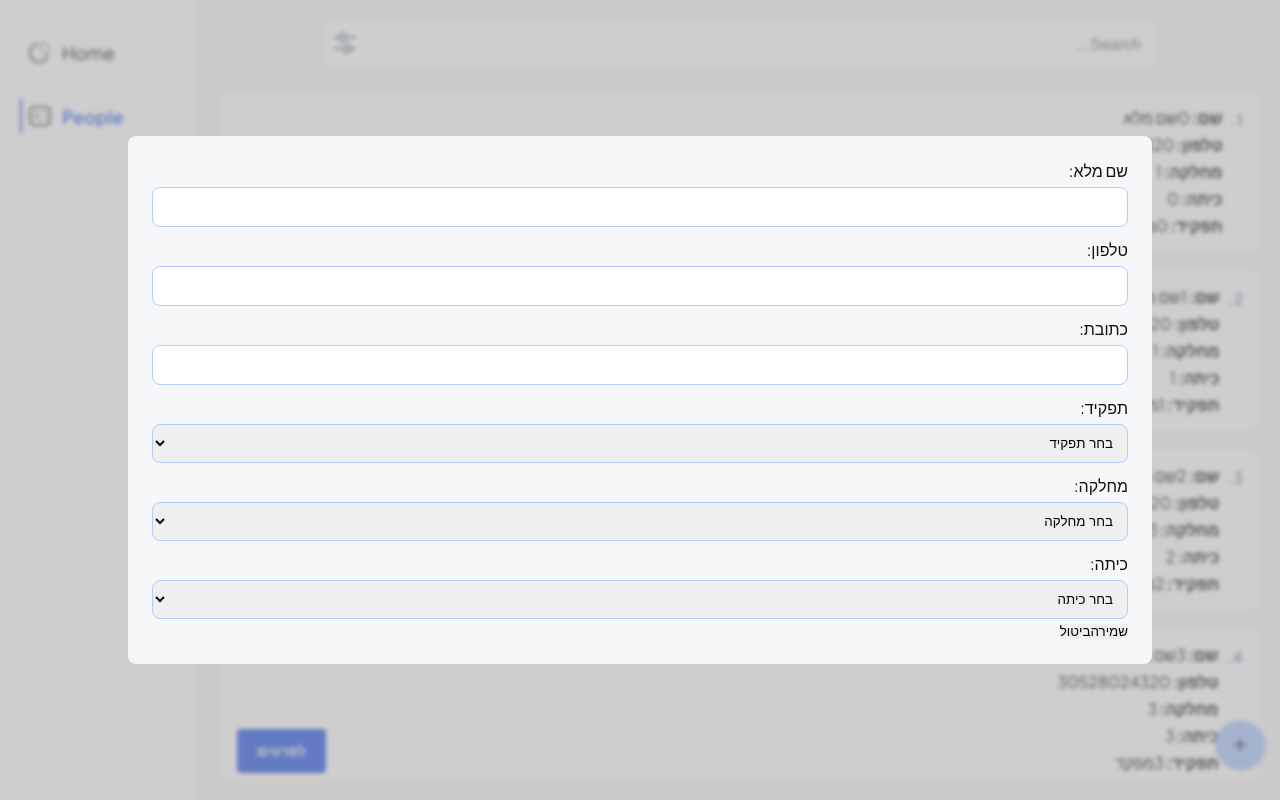
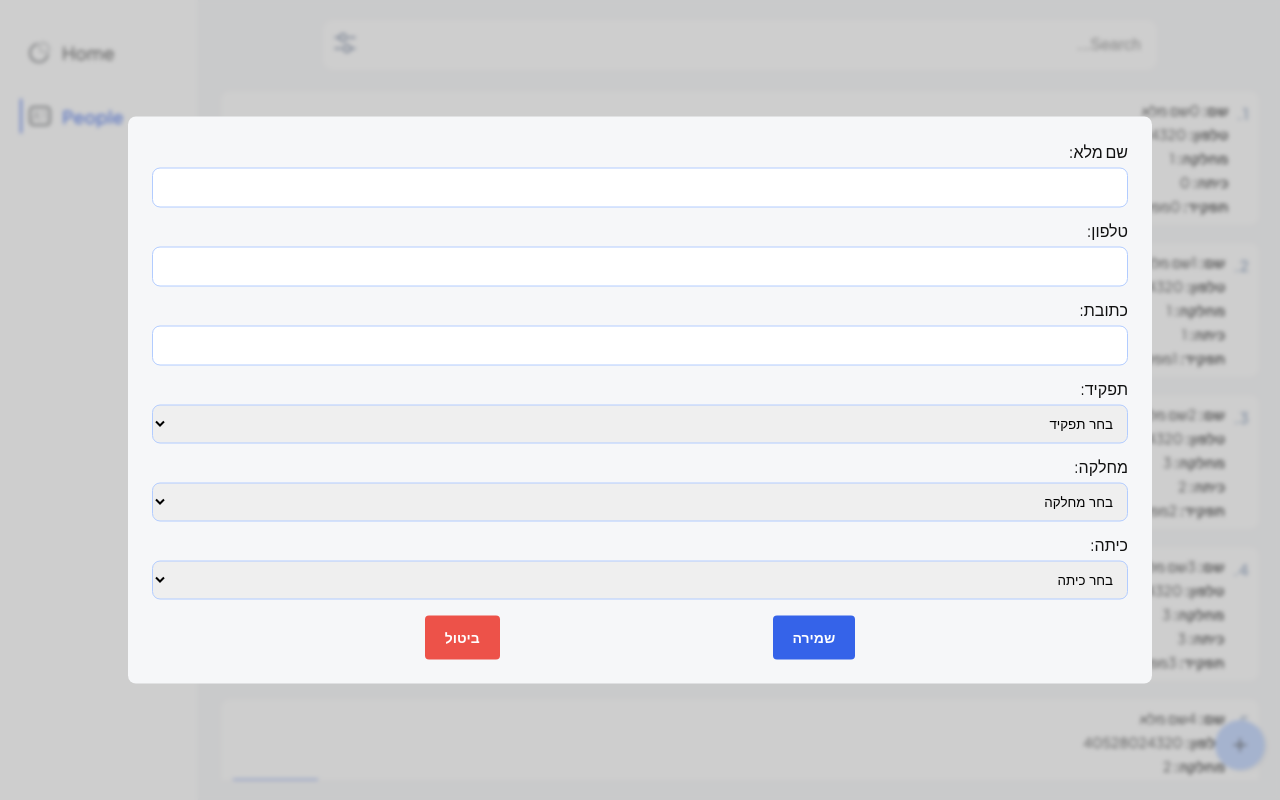
Before and after one commit to yarinmatmoni/Personnel-management, a React (Vite) app: page /#/people/create in a window 1280 px wide. Built offline with nearby package versions, Linux system fonts and the light colour scheme.

Commit message:
fix style issue + btn-style mixin

```diff
--- a/src/components/Modal.tsx
+++ b/src/components/Modal.tsx
@@ -8,8 +8,10 @@ export const Modal = ({ children }: { children: React.ReactNode }) => {
       <div className="modal-container">
         {children}
         <div className="options">
-          <button>שמירה</button>
-          <button onClick={() => navigate(-1)}>ביטול</button>
+          <button className="save-btn">שמירה</button>
+          <button className="cancel-btn" onClick={() => navigate(-1)}>
+            ביטול
+          </button>
         </div>
       </div>
     </div>
--- a/src/styles/components/_modal.scss
+++ b/src/styles/components/_modal.scss
@@ -17,5 +17,20 @@
     padding: 24px;
     border-radius: 8px;
     width: 80vw;
+    display: grid;
+    gap: 16px;
+
+    .options {
+      display: flex;
+      justify-content: space-evenly;
+
+      .save-btn {
+        @include btn-style($primary-color);
+      }
+
+      .cancel-btn {
+        @include btn-style($danger-color);
+      }
+    }
   }
 }
--- a/src/styles/components/_person.scss
+++ b/src/styles/components/_person.scss
@@ -1,6 +1,6 @@
 .person {
   background: $bg-white-color;
-  padding: 16px;
+  padding: 10px;
   border-radius: 10px;
   border: 1px solid $border-color;
   display: grid;
@@ -30,10 +30,11 @@
   .person-details {
     display: grid;
     gap: 6px;
+    font-size: 14px;
   }
 
   button {
-    @include btn-primary;
+    @include btn-style($primary-color);
     align-self: flex-end;
   }
 }
--- a/src/styles/setup/_mixins.scss
+++ b/src/styles/setup/_mixins.scss
@@ -10,8 +10,8 @@
   }
 }
 
-@mixin btn-primary {
-  background-color: $primary-color;
+@mixin btn-style($bg-color) {
+  background-color: $bg-color;
   border-radius: 4px;
   padding: 10px 20px;
   font-weight: 600;
--- a/src/styles/setup/_variables.scss
+++ b/src/styles/setup/_variables.scss
@@ -20,3 +20,4 @@ $primary-color: #3563e9;
 $black-color: #111111;
 $gray-color: #90a3bf;
 $light-blue-color: #b2ccff;
+$danger-color: #ed5249;
```
